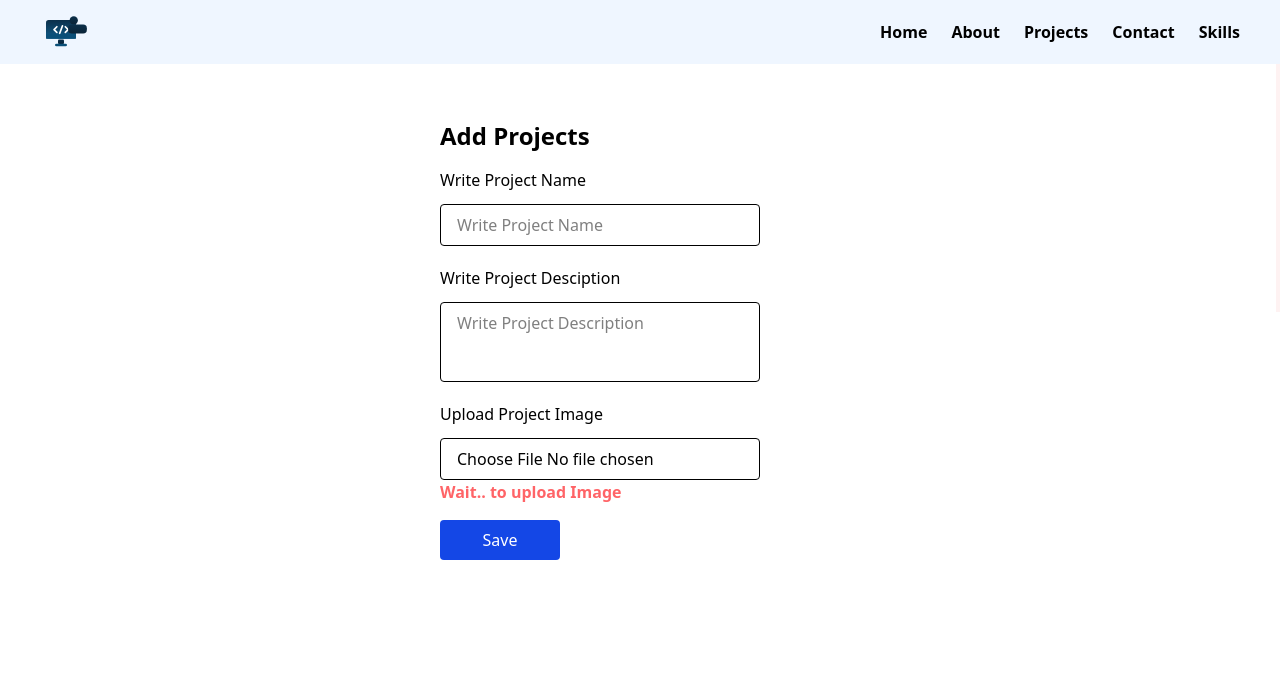
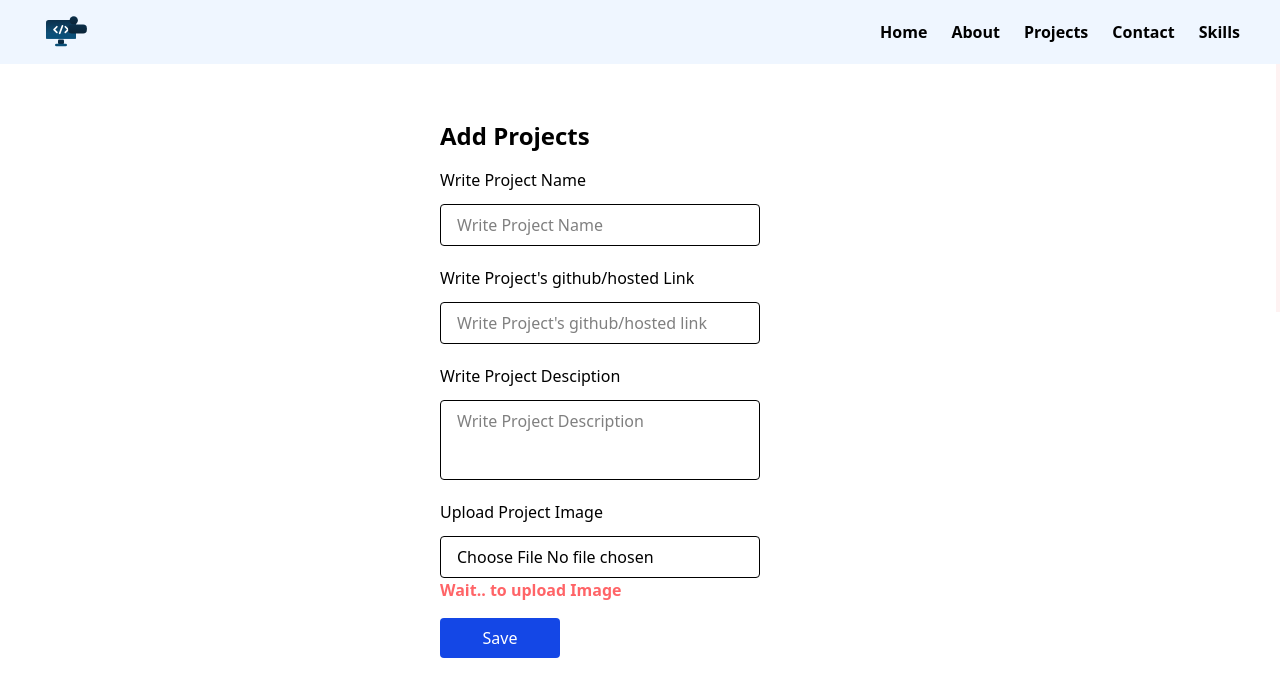
Before and after one commit to Shamsherkhan7549/Shamsher-Portfolio, a React (Vite) app in the folder frontend/: page /add-projects in a window 1280 px wide. Shown: the top 696 px of the page. Built offline with nearby package versions, Linux system fonts and the light colour scheme; no server answers.

Commit message:
connect: project added to db to connect client and server

```diff
--- a/frontend/src/components/AddProjects.jsx
+++ b/frontend/src/components/AddProjects.jsx
@@ -9,6 +9,7 @@ const AddProjects = () => {
 
     const [project, setProject] = useState("");
     const [description, setDescription] = useState("");
+    const [link, setLink] = useState("");
     const [imageUrl, setImageUrl] = useState("");
     const [isImgUploaded, setIsImgUploaded] = useState(false)
     const navigate = useNavigate();
@@ -19,6 +20,12 @@ const AddProjects = () => {
     const handleDescription = (e) => {
         setDescription(e.target.value)
     }
+
+    const handleLink = (e) => {
+        setLink(e.target.value)
+    }
+
+    handleLink
 
     const handleImg = async(e) => {
       try {
@@ -41,7 +48,8 @@ const AddProjects = () => {
         e.preventDefault();
         try {
             if(!imageUrl) return console.log("wait to upload image");
-            const res = await axios.post(`${url}/api/projects`, {project,description, image:imageUrl});
+            const res = await axios.post(`${url}/projects`, {project,description,link,image:imageUrl});
+           console.log(res);
 
             if(res.data.success){
                 console.log(res.data.message);
@@ -65,6 +73,11 @@ const AddProjects = () => {
                 <input onChange={handleProject} value={project} className='sm:w-80 w-60 border-grey-50 border px-4 py-2 rounded' name='project' id='project' type="text" placeholder='Write Project Name' />
             </div>
 
+             <div className='flex flex-col justify-center sm:w-100 w-60 mt-5'>
+                <label className='mb-3' htmlFor="link">Write Project's github/hosted Link</label>
+                <input onChange={handleLink} value={link} className='sm:w-80 w-60 border-grey-50 border px-4 py-2 rounded' name='link' id='link' type="text" placeholder="Write Project's github/hosted link" />
+            </div>
+
              <div className='flex flex-col justify-center sm:w-100 w-60 my-5'>
                 <label className='mb-3' htmlFor="description">Write Project Desciption</label>
                 <textarea onChange={handleDescription} value={description} className='sm:w-80 w-60 h-30 sm:h-20 border-grey-50 border px-4 py-2 rounded resize-none' name='description' id='description' type="text" placeholder='Write Project Description' />
```
Also changed, not shown: 1 other file (tests, documents, lock files or other folders).
